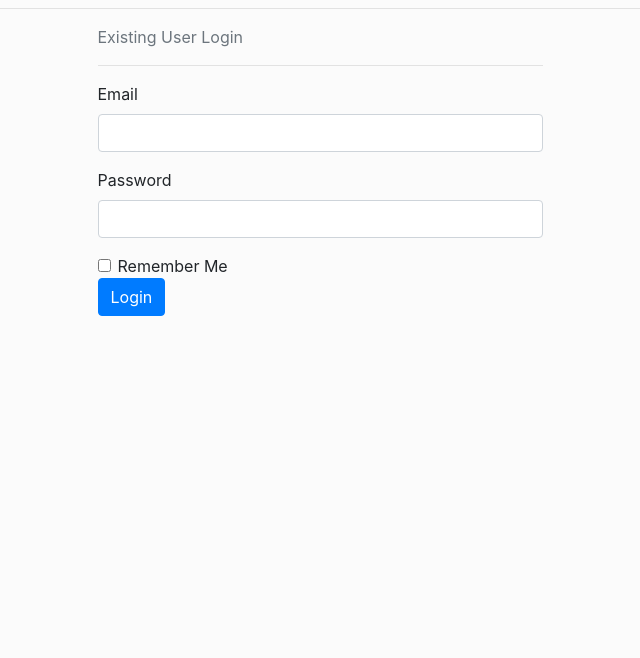
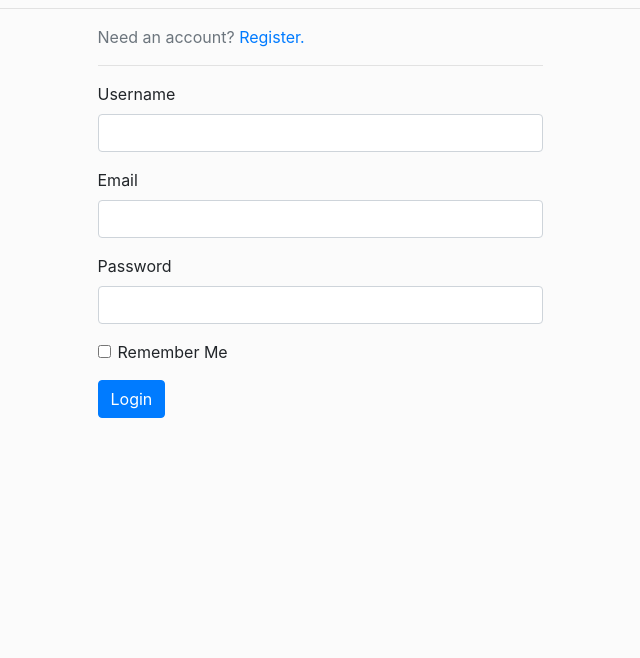
Before and after one commit to Luciano-Lima/myCookbook, a Flask app: page /login in a window 1280 px wide. Shown: the part 56-714 px from the top of the page, without its empty margins (320-960 px from the left). Run offline with Flask 2, Linux system fonts and the light colour scheme; some libraries are stand-ins or nearby versions.

Commit message:
Added username field to login form

```diff
--- a/templates/login.html
+++ b/templates/login.html
@@ -1,15 +1,30 @@
 {% extends 'base.html' %} {% block content %}
 
 <div class="container registration">
-    <h1 class="text-center uppercase">Login to your account to get started!</h1>
+     <h1 class="text-center">{{ page_title }}</h1>
     <hr>
     <div class="row">
         <div class="col-md-5 mx-auto">
             <form method="POST" action="">
                 {{ form.hidden_tag() }}
-                <fieldset>
-                    <span class="text-muted">Existing User Login</span>
+                <fieldset class="form-group">
+                    <div><span class="text-muted text-center">Need an account? <a href="{{url_for('register')}}">Register.</a></span></div>
                     <hr>
+                    <div class="form-group">
+                        {{ form.username.label(class="form-control-label") }}
+                        <!--Check for error in the form input-->
+                        {% if form.username.errors %}
+                                {{ form.username(class="form-control is-invalid") }}
+                            <div class="invalid-feedback">
+                                {% for error in form.username.errors %}
+                                <!--displaying to the user a message error-->
+                                    <span>{{ error }}</span>
+                                {% endfor %}
+                            </div>
+                        {% else %}
+                            {{ form.username(class="form-control") }}
+                        {% endif %}
+                    </div>
                     <div class="form-group">
                         {{ form.email.label(class="form-control-label") }}
                         <!--Check for error in the form input-->
@@ -45,7 +60,7 @@
                         {{ form.remember.label(class="form-check-label") }}
                     </div>
                 </fieldset>
-                <div>
+                <div class="form-group">
                     {{ form.submit(class="btn btn-md btn-primary") }}
                 </div>
             </form>
```
Lines whose indentation alone changed are shown as unchanged.
